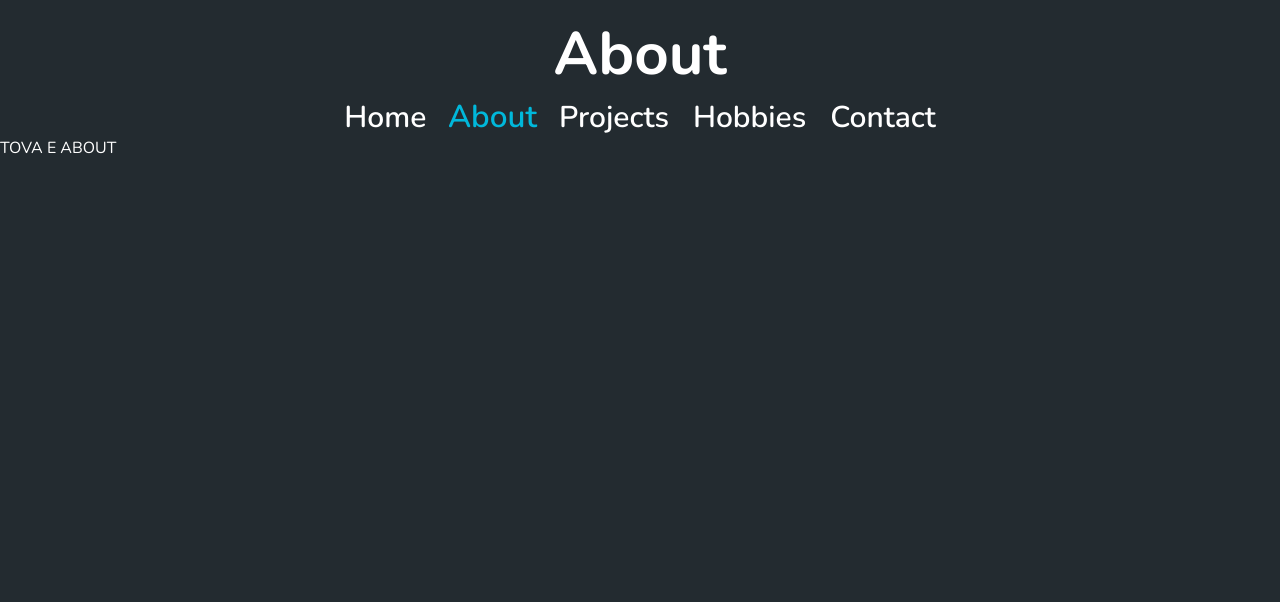
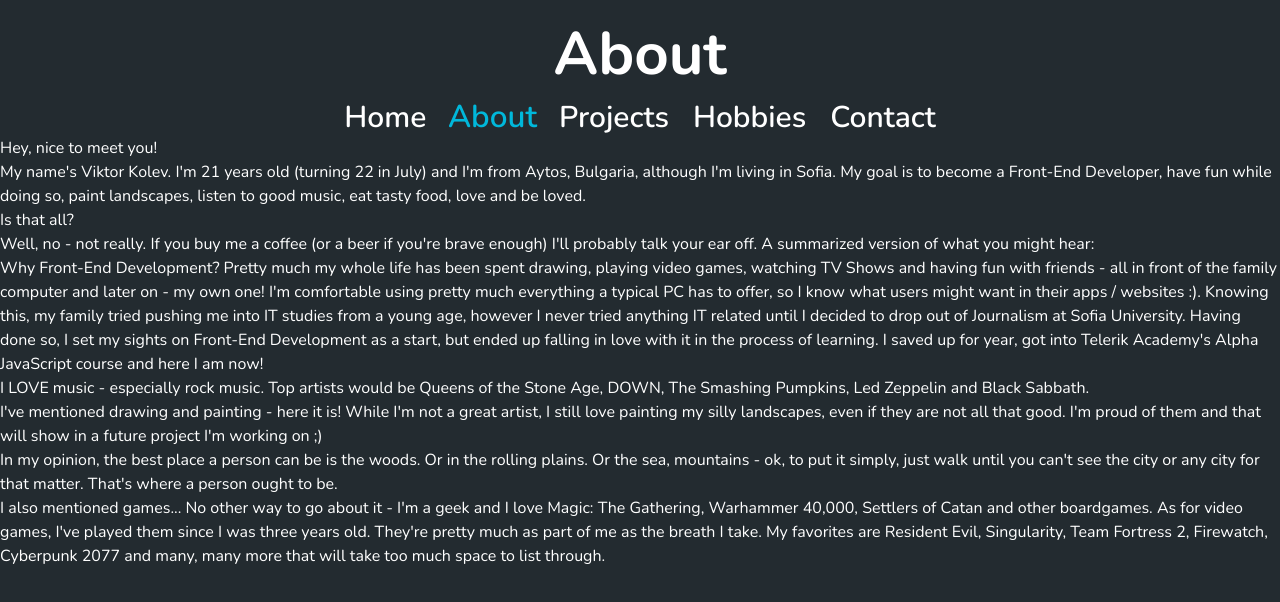
Before and after one commit to smithy773/portfolio-XP, a React (Vite) app: page /about in a window 1280 px wide. Shown: the top 602 px of the page. Built offline with nearby package versions, Linux system fonts and the light colour scheme.

Commit message:
Add about section text

```diff
--- a/src/components/Pages/About/About.tsx
+++ b/src/components/Pages/About/About.tsx
@@ -8,8 +8,76 @@ export default function About({
   setTitle("About");
 
   return (
-    <>
-      <h1>TOVA E ABOUT</h1>
-    </>
+    <div>
+      {/* Heading + paragraph below it */}
+      <h1>Hey, nice to meet you!</h1>
+      <p>
+        My name's Viktor Kolev. I'm 21 years old {"(turning 22 in July)"} and
+        I'm from Aytos, Bulgaria, although I'm living in Sofia. My goal is to
+        become a Front-End Developer, have fun while doing so, paint landscapes,
+        listen to good music, eat tasty food, love and be loved.
+      </p>
+      {/* Heading + paragraph below it */}
+      <h3>Is that all?</h3>
+      <p>
+        Well, no - not really. If you buy me a coffee{" "}
+        {"(or a beer if you're brave enough)"} I'll probably talk your ear off.
+        A summarized version of what you might hear:
+      </p>
+      <section>
+        <p>
+          {/* baby viktor image */}
+          Why Front-End Development? Pretty much my whole life has been spent
+          drawing, playing video games, watching TV Shows and having fun with
+          friends - all in front of the family computer and later on - my own
+          one! I'm comfortable using pretty much everything a typical PC has to
+          offer, so I know what users might want in their apps / websites {":)"}
+          . Knowing this, my family tried pushing me into IT studies from a
+          young age, however I never tried anything IT related until I decided
+          to drop out of Journalism at Sofia University. Having done so, I set
+          my sights on Front-End Development as a start, but ended up falling in
+          love with it in the process of learning. I saved up for year, got into
+          Telerik Academy's Alpha JavaScript course and here I am now!
+        </p>
+      </section>
+      <section>
+        <p>
+          I LOVE music - especially rock music. Top artists would be Queens of
+          the Stone Age, DOWN, The Smashing Pumpkins, Led Zeppelin and Black
+          Sabbath.
+        </p>
+        {/* concert collage or click image to open a carousel */}
+      </section>
+      <section>
+        {/* paintings collage or click image to open a carousel */}
+        <p>
+          I've mentioned drawing and painting - here it is! While I'm not a
+          great artist, I still love painting my silly landscapes, even if they
+          are not all that good. I'm proud of them and that will show in a
+          future project I'm working on {";)"}
+        </p>
+      </section>
+      <section>
+        <p>
+          In my opinion, the best place a person can be is the woods. Or in the
+          rolling plains. Or the sea, mountains - ok, to put it simply, just
+          walk until you can't see the city or any city for that matter. That's
+          where a person ought to be.
+        </p>
+        {/* outdoors collage or click image to open a carousel */}
+      </section>
+      <section>
+        {/* games collage or click image to open a carousel */}
+        <p>
+          I also mentioned games... No other way to go about it - I'm a geek and
+          I love Magic: The Gathering, Warhammer 40,000, Settlers of Catan and
+          other boardgames. As for video games, I've played them since I was
+          three years old. They're pretty much as part of me as the breath I
+          take. My favorites are Resident Evil, Singularity, Team Fortress 2,
+          Firewatch, Cyberpunk 2077 and many, many more that will take too much
+          space to list through.
+        </p>
+      </section>
+    </div>
   );
 }
```
